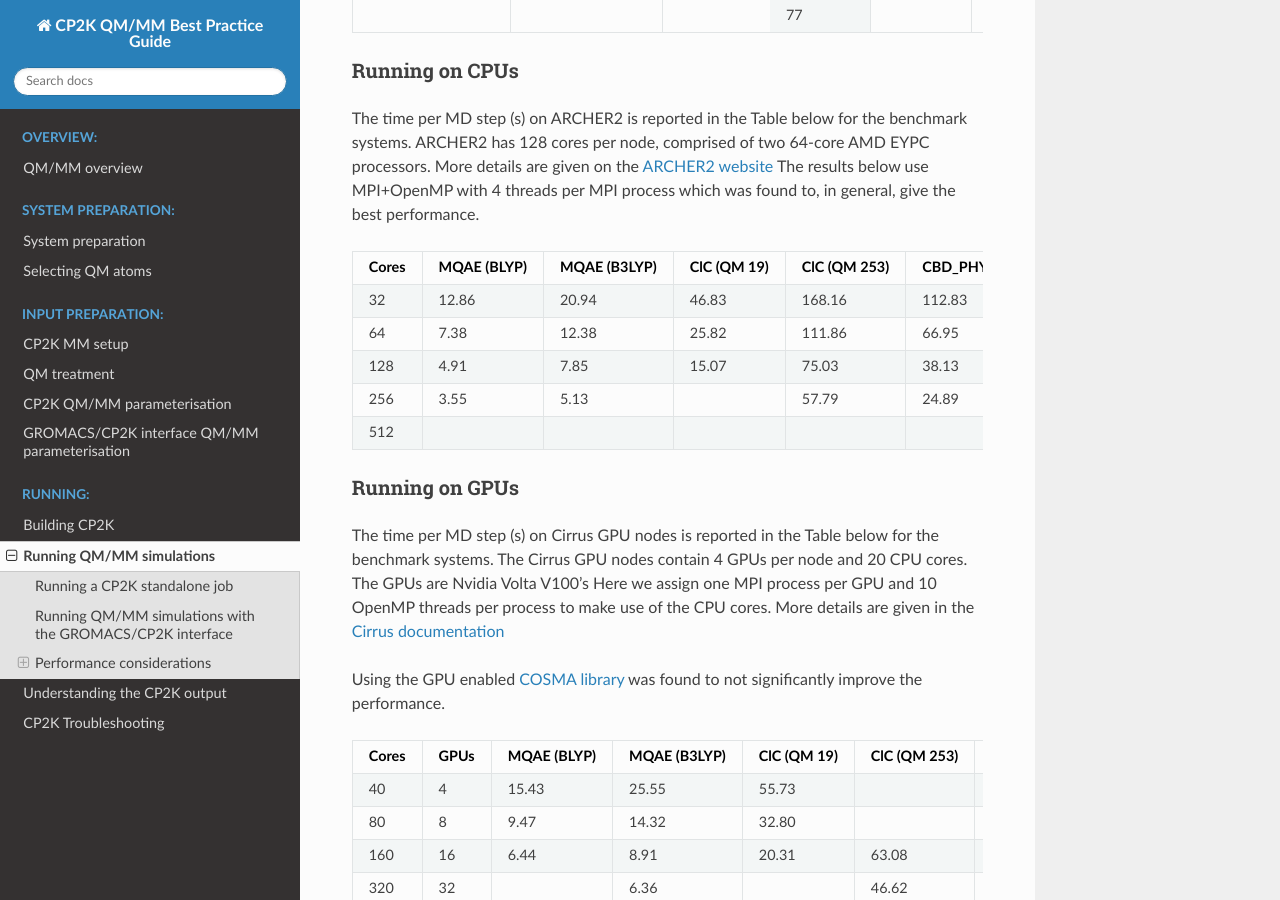
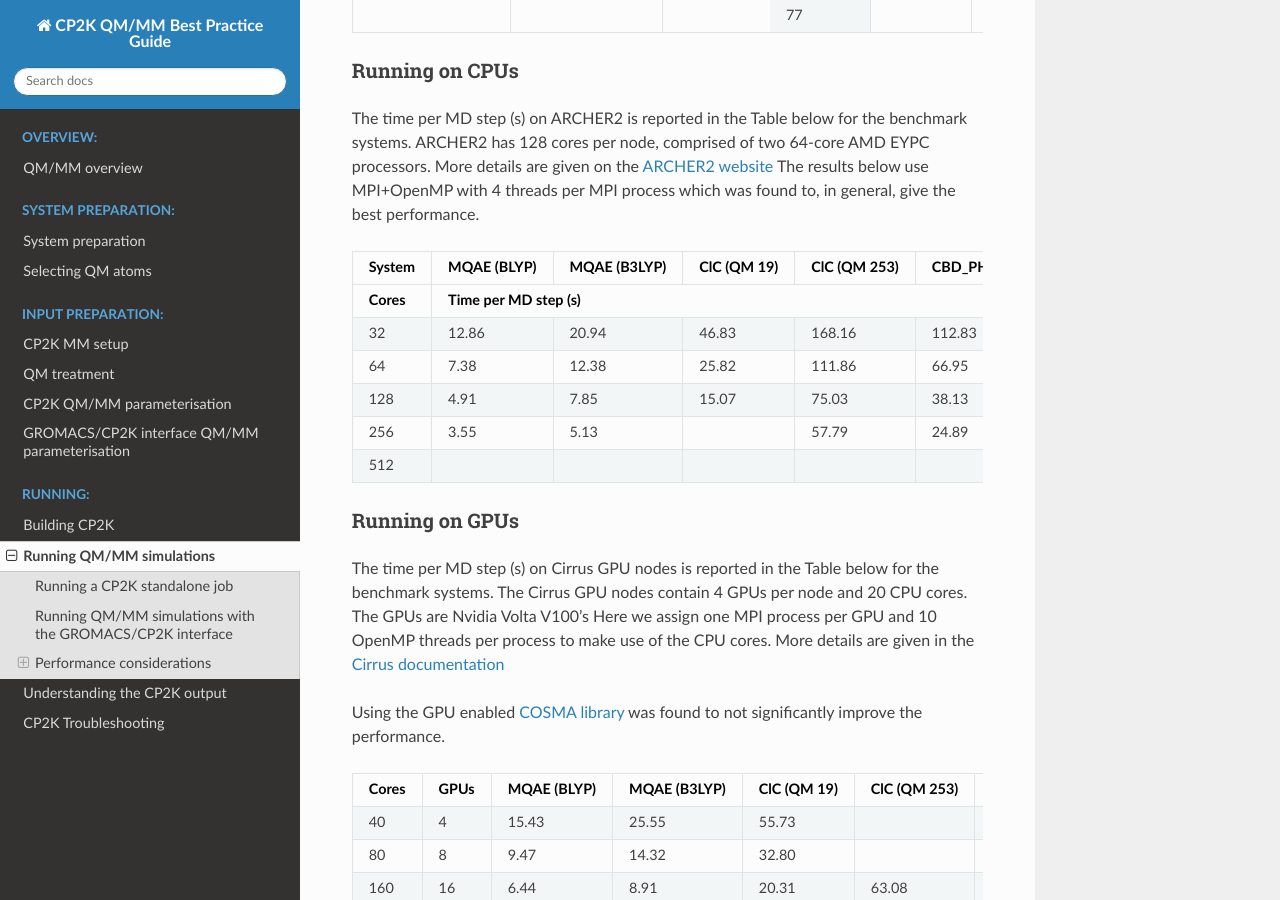
Before and after one commit to bioexcel/qmmm_bpg, a Sphinx documentation site: the page built from docs/running_cp2k/running_cp2k.rst, in a window 1280 px wide and 900 px high, scrolled down 1923 px. Built offline with Sphinx 7.4.7 and the Read the Docs theme 2.0.0, drawn with Linux system fonts in a browser that asks for light colours.

Commit message:
Edit table

```diff
--- a/docs/running_cp2k/running_cp2k.rst
+++ b/docs/running_cp2k/running_cp2k.rst
@@ -105,19 +105,21 @@ The time per MD step (s) on ARCHER2 is reported in the Table below for the bench
 `ARCHER2 website <https://www.archer2.ac.uk>`_ The results below use MPI+OpenMP with 4 threads per MPI process which was found
 to, in general, give the best performance.
 
-+-------+--------------+--------------+-------------+--------------+----------------+-----------------+
-| Cores | MQAE  (BLYP) | MQAE (B3LYP) | ClC (QM 19) | ClC (QM 253) | CBD_PHY (PBE)  | CBD_PHY (PBE0)  |
-+=======+==============+==============+=============+==============+================+=================+
-| 32    | 12.86        | 20.94        | 46.83       | 168.16       | 112.83         | 266.25          |
-+-------+--------------+--------------+-------------+--------------+----------------+-----------------+
-| 64    | 7.38         | 12.38        | 25.82       | 111.86       | 66.95          | 127.51          |
-+-------+--------------+--------------+-------------+--------------+----------------+-----------------+
-| 128   | 4.91         | 7.85         | 15.07       | 75.03        | 38.13          | 69.48           |
-+-------+--------------+--------------+-------------+--------------+----------------+-----------------+
-| 256   | 3.55         | 5.13         |             | 57.79        | 24.89          | 40.21           |
-+-------+--------------+--------------+-------------+--------------+----------------+-----------------+
-| 512   |              |              |             |              |                | 24.93           |
-+-------+--------------+--------------+-------------+--------------+----------------+-----------------+
++--------+--------------+--------------+-------------+--------------+----------------+-----------------+
+| System | MQAE  (BLYP) | MQAE (B3LYP) | ClC (QM 19) | ClC (QM 253) | CBD_PHY (PBE)  | CBD_PHY (PBE0)  |
++--------+--------------+--------------+-------------+--------------+----------------+-----------------+
+| Cores  | Time per MD step (s)                                                                        |
++========+==============+==============+=============+==============+================+=================+
+| 32     | 12.86        | 20.94        | 46.83       | 168.16       | 112.83         | 266.25          |
++--------+--------------+--------------+-------------+--------------+----------------+-----------------+
+| 64     | 7.38         | 12.38        | 25.82       | 111.86       | 66.95          | 127.51          |
++--------+--------------+--------------+-------------+--------------+----------------+-----------------+
+| 128    | 4.91         | 7.85         | 15.07       | 75.03        | 38.13          | 69.48           |
++--------+--------------+--------------+-------------+--------------+----------------+-----------------+
+| 256    | 3.55         | 5.13         |             | 57.79        | 24.89          | 40.21           |
++--------+--------------+--------------+-------------+--------------+----------------+-----------------+
+| 512    |              |              |             |              |                | 24.93           |
++--------+--------------+--------------+-------------+--------------+----------------+-----------------+
 
 Running on GPUs
 ---------------
```
